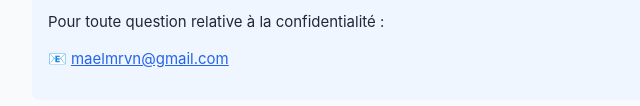
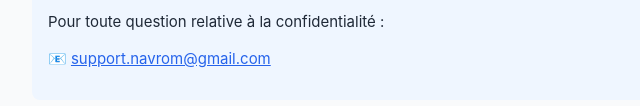
Before and after one commit to Navrom-Inc/badgheure-privacy, a plain HTML site: page index.html in a window 1280 px wide. Shown: the part 1823-1929 px from the top of the page, 232-872 px from the left. Drawn offline with Linux system fonts and the light colour scheme.

Commit message:
Update contact email in index.html

```diff
--- a/index.html
+++ b/index.html
@@ -78,7 +78,7 @@
     <div class="contact">
         <h2 style="margin-top: 0;">9. Contact</h2>
         <p>Pour toute question relative à la confidentialité :</p>
-        <p>📧 <a href="mailto:support.navrom@gmail.com">maelmrvn@gmail.com</a></p>
+        <p>📧 <a href="mailto:support.navrom@gmail.com">support.navrom@gmail.com</a></p>
     </div>
 </body>
 </html>
```
